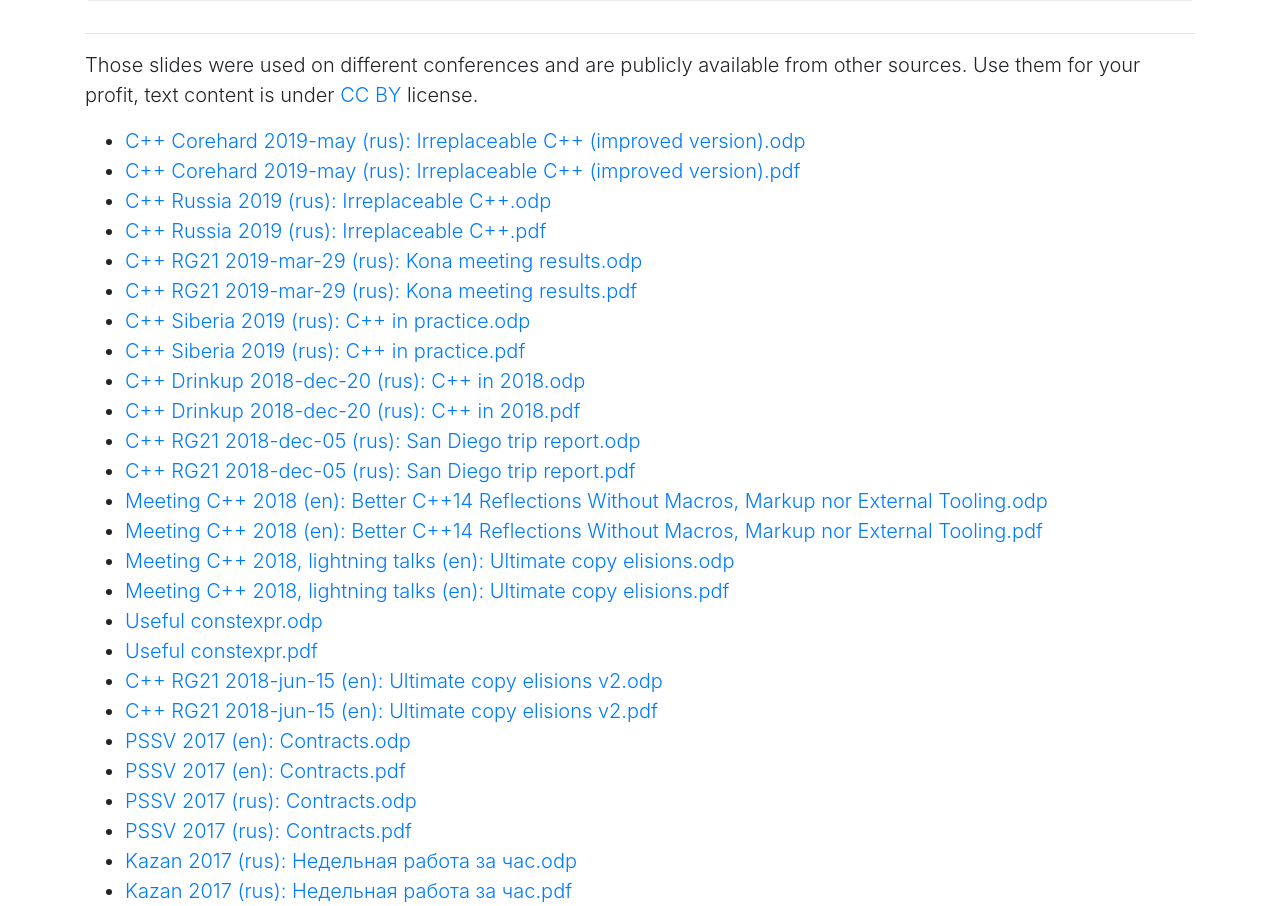
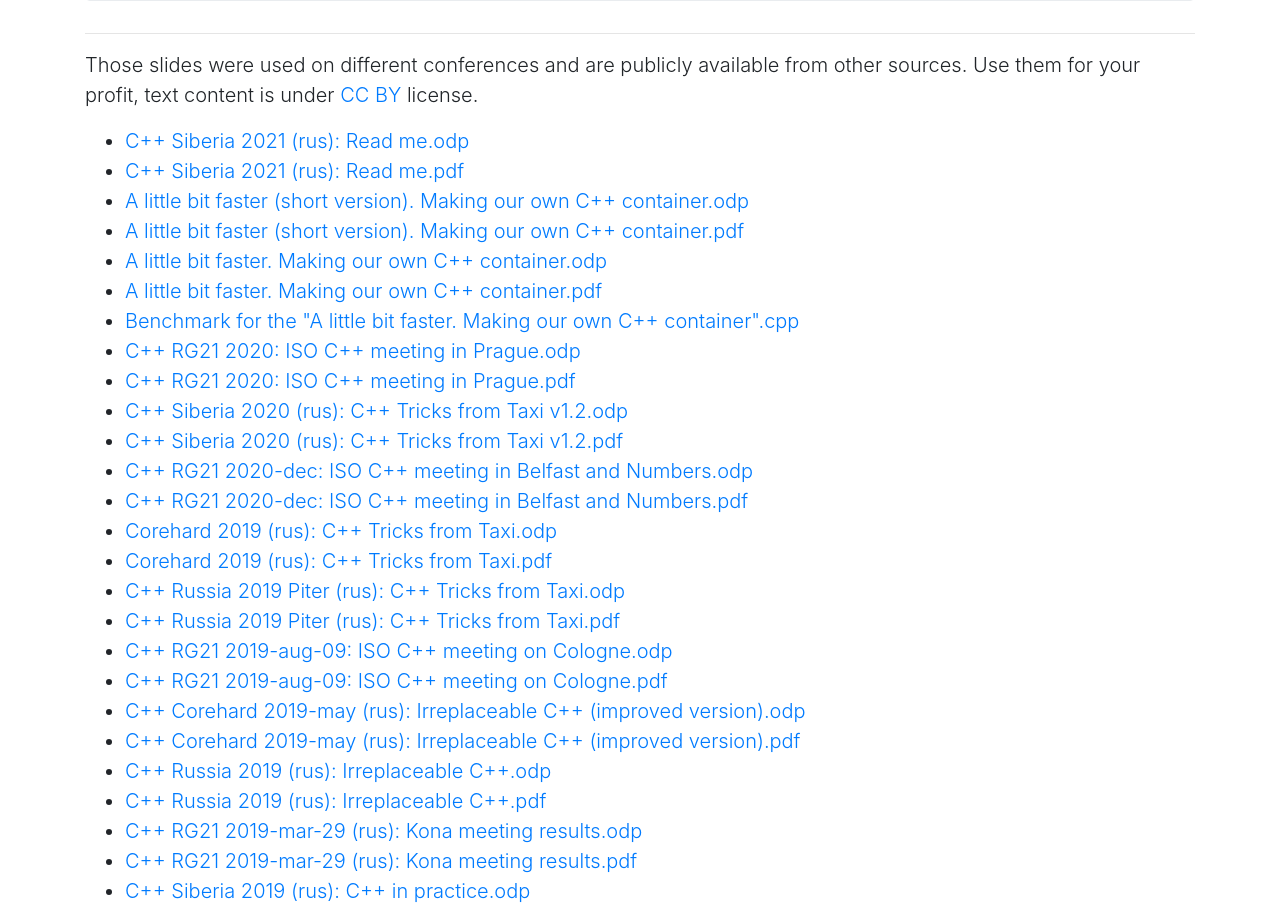
Before and after one commit to apolukhin/apolukhin.github.io, a plain HTML site: page en/presentations.html in a window 1280 px wide. Shown: the part 183-1089 px from the top of the page. Drawn offline with Linux system fonts and the light colour scheme.

Commit message:
update English version of the page

```diff
--- a/en/presentations.html
+++ b/en/presentations.html
@@ -100,6 +100,26 @@
             <div class="lead">
                 <p>Those slides were used on different conferences and are publicly available from other sources. Use them for your profit, text content is under <a href="https://creativecommons.org/licenses/by/2.0/legalcode">CC BY</a> license.</p>
     <ul>
+        <li><a href="https://apolukhin.github.io/presentations/ReadMe.odp">С++ Siberia 2021 (rus): Read me.odp</a></li>
+        <li><a href="https://apolukhin.github.io/presentations/ReadMe.pdf">С++ Siberia 2021 (rus): Read me.pdf</a></li>
+        <li><a href="https://apolukhin.github.io/presentations/C++%20Faster%20small.odp">A little bit faster (short version). Making our own C++ container.odp</a></li>
+        <li><a href="https://apolukhin.github.io/presentations/C++%20Faster%20small.pdf">A little bit faster (short version). Making our own C++ container.pdf</a></li>
+        <li><a href="https://apolukhin.github.io/presentations/C++%20Faster.odp">A little bit faster. Making our own C++ container.odp</a></li>
+        <li><a href="https://apolukhin.github.io/presentations/C++%20Faster.pdf">A little bit faster. Making our own C++ container.pdf</a></li>
+        <li><a href="https://apolukhin.github.io/presentations/C++%20Faster.cpp">Benchmark for the "A little bit faster. Making our own C++ container".cpp</a></li>
+        <li><a href="https://apolukhin.github.io/presentations/RG21%20Prague.odp">C++ RG21 2020: ISO C++ meeting in Prague.odp</a></li>
+        <li><a href="https://apolukhin.github.io/presentations/RG21%20Prague.pdf">C++ RG21 2020: ISO C++ meeting in Prague.pdf</a></li>
+        <li><a href="https://apolukhin.github.io/presentations/Taxi%20C++%20Tricks%20v1.2.odp">С++ Siberia 2020 (rus): C++ Tricks from Taxi v1.2.odp</a></li>
+        <li><a href="https://apolukhin.github.io/presentations/Taxi%20C++%20Tricks%20v1.2.pdf">С++ Siberia 2020 (rus): C++ Tricks from Taxi v1.2.pdf</a></li>
+        <li><a href="https://apolukhin.github.io/presentations/RG21%20bugs.odp">C++ RG21 2020-dec: ISO C++ meeting in Belfast and Numbers.odp</a></li>
+        <li><a href="https://apolukhin.github.io/presentations/RG21%20bugs.pdf">C++ RG21 2020-dec: ISO C++ meeting in Belfast and Numbers.pdf</a></li>
+        <li><a href="https://apolukhin.github.io/presentations/Corehard Autumn 2019_Taxi%20C++%20Tricks.odp">Corehard 2019 (rus): C++ Tricks from Taxi.odp</a></li>
+        <li><a href="https://apolukhin.github.io/presentations/Corehard Autumn 2019_Taxi%20C++%20Tricks.pdf">Corehard 2019 (rus): C++ Tricks from Taxi.pdf</a></li>
+        <li><a href="https://apolukhin.github.io/presentations/Taxi%20C++%20Tricks.odp">С++ Russia 2019 Piter (rus): C++ Tricks from Taxi.odp</a></li>
+        <li><a href="https://apolukhin.github.io/presentations/Taxi%20C++%20Tricks.pdf">С++ Russia 2019 Piter (rus): C++ Tricks from Taxi.pdf</a></li>
+        <li><a href="https://apolukhin.github.io/presentations/RG21%20Cologne.odp">C++ RG21 2019-aug-09: ISO C++ meeting on Cologne.odp</a></li>
+        <li><a href="https://apolukhin.github.io/presentations/RG21%20Cologne.pdf">C++ RG21 2019-aug-09: ISO C++ meeting on Cologne.pdf</a></li>
+
         <li><a href="https://apolukhin.github.io/presentations/C++%20irreplaceable%20(corehard).odp">C++ Corehard 2019-may (rus): Irreplaceable C++ (improved version).odp</a></li>
         <li><a href="https://apolukhin.github.io/presentations/C++%20irreplaceable%20(corehard).pdf">C++ Corehard 2019-may (rus): Irreplaceable C++ (improved version).pdf</a></li>
         <li><a href="https://apolukhin.github.io/presentations/C++%20irreplaceable.odp">С++ Russia 2019 (rus): Irreplaceable C++.odp</a></li>
```
